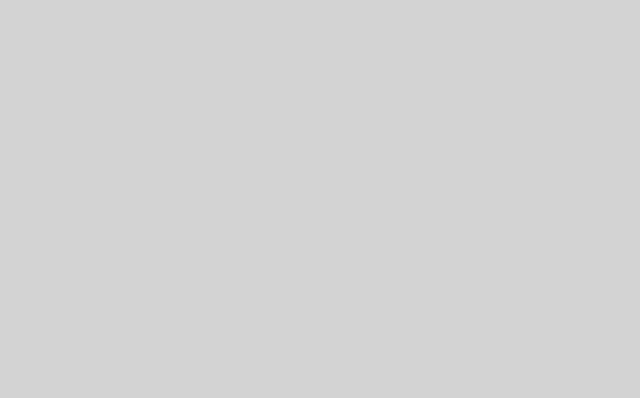
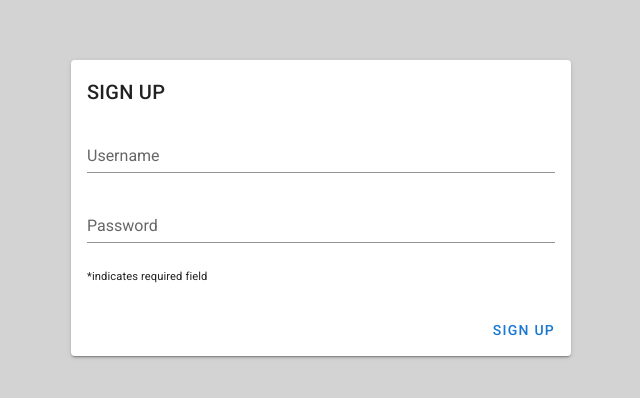
Before and after one commit to Nishant-Pall/vue-djang-auth, a Vue app in the folder client/: page /signup in a window 1280 px wide. Shown: the part 192-590 px from the top of the page, without its empty margins (319-959 px from the left). Built offline with nearby package versions, Linux system fonts and the light colour scheme.

Commit message:
Create sign up view

```diff
--- a/client/src/router/index.js
+++ b/client/src/router/index.js
@@ -2,6 +2,7 @@ import Vue from "vue";
 import VueRouter from "vue-router";
 import HomeView from "../views/HomeView.vue";
 import LoginView from "../views/LoginView.vue";
+import SignupView from "../views/SignupView.vue";
 
 Vue.use(VueRouter);
 
@@ -16,6 +17,11 @@ const routes = [
 		name: "login",
 		component: LoginView,
 	},
+	{
+		path: "/signup",
+		name: "signup",
+		component: SignupView,
+	},
 ];
 
 const router = new VueRouter({
--- /dev/null
+++ b/client/src/views/SignupView.vue
@@ -0,0 +1,28 @@
+<template>
+	<v-container fill-height>
+		<v-row justify="center">
+			<v-card min-width="500px">
+				<v-form>
+					<v-card-title>SIGN UP</v-card-title>
+					<v-card-text>
+						<v-container>
+							<v-row>
+								<v-text-field label="Username" required></v-text-field>
+							</v-row>
+							<v-row>
+								<v-text-field label="Password" required></v-text-field>
+							</v-row>
+						</v-container>
+						<small>*indicates required field</small>
+					</v-card-text>
+					<v-card-actions>
+						<v-spacer></v-spacer>
+						<v-btn color="primary" text>SIGN UP</v-btn>
+					</v-card-actions>
+				</v-form>
+			</v-card>
+		</v-row>
+	</v-container>
+</template>
+
+<script></script>
```
